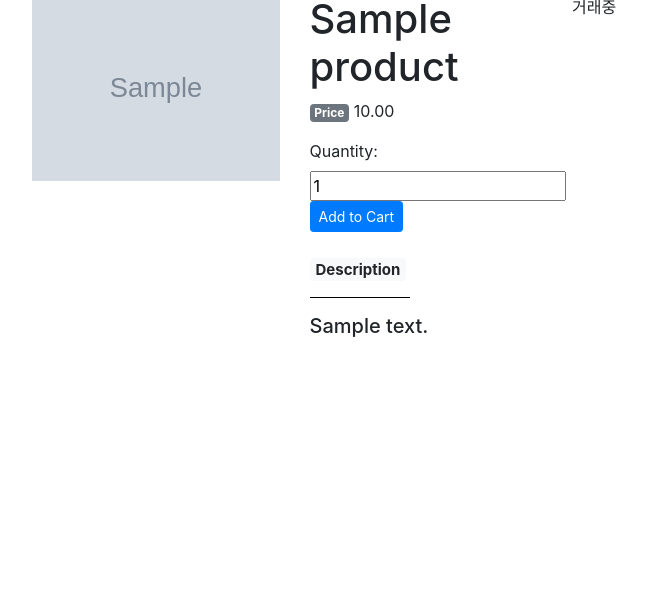
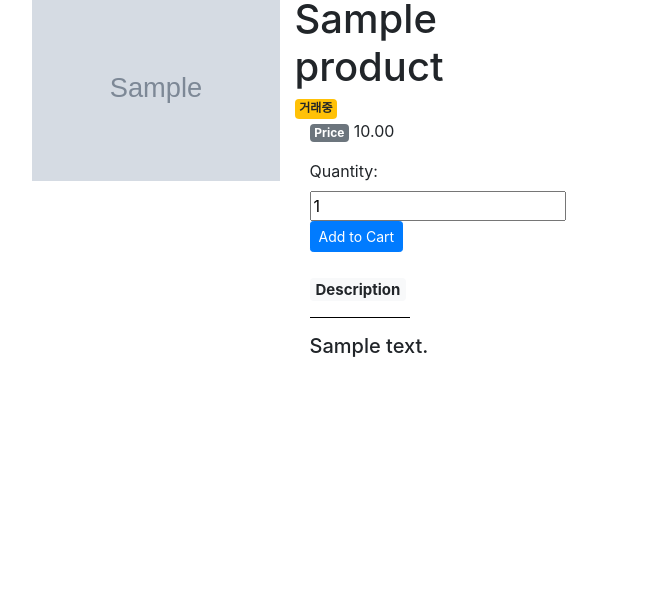
Before and after one commit to plenilune3/secondhand_market, a Django app: a page that uses shop/templates/shop/detail.html in a window 1280 px wide. Shown: the part 137-751 px from the top of the page, without its empty margins (68-715 px from the left). Run offline with Django 3.2, Linux system fonts and the light colour scheme; a user stored in the database is signed in; tables that the repository leaves empty hold one stand-in row (values such as "Sample post"); grey boxes marked "Sample" are stand-in pictures; some libraries are stand-ins or nearby versions.

Commit message:
거래 상황 badge 바꿈

```diff
--- a/shop/templates/shop/detail.html
+++ b/shop/templates/shop/detail.html
@@ -1,16 +1,31 @@
 {% extends 'base.html' %}
 {% block title %}Product Detail{% endblock %}
 {% block content %}
-
-
         <div class="container">
             <div class="row">
                 <div class="col-lg-3">
                     <img src="{{product.image.url}}" width="100%">
                 </div>
                 <div class="col-lg-3">
-                    <h1 class="display-6">{{product.name}}</h1>
-
+                    <div class="row">
+                    <h1 class="display-6" style="width:fit-content;">{{product.name}}</h1>
+                    {% if product.product_state == 0 %}
+                    <div class="badge badge-primary" style="height:20px; margin: auto 0px;">판매중</div>
+                    <form action="deploy_contract">
+                        <input type="hidden" name="buyer" value="{{ user.username }}">
+                        <input type="hidden" name="seller" value="{{ product.user_id }}">
+                    </form>
+                    <button onclick="location.href=''" type="button" class="btn btn-light">구매하기</a>
+                {% elif product.product_state == 1%}
+                    <div class="badge badge-warning" style="height:20px; margin: auto 0px;">거래중</div>
+                    {% if product.buyer == user.username %}
+                    <a href="buy_contract" type="button" class="badge badge-info"
+                     style="height:20px; margin: auto 0px;">거래확정</a>
+                    {% endif %}
+                {% elif product.product_state == 2 %}
+                    <div class="badge badge-success" style="height:20px; margin: auto 0px;">거래완료</div>
+                {% endif %}
+                </div>
                     <p><span class="badge badge-secondary">Price</span> {{product.price}}</p>
 {#                    <form action="" method="post">#}
                     <form action="{% url 'cart:product_add' product.id %}" method="post">
@@ -31,23 +46,11 @@
                         {% endif %}
                     </form>
                     <a href="update" type="button">안녕</a>
-                {% elif user.is_authenticated %}
-                    {% if product.product_state == 0 %}
-                        <div>판매중</div>
-                        <form action="deploy_contract">
-                            <input type="hidden" name="buyer" value="{{ user.username }}">
-                            <input type="hidden" name="seller" value="{{ product.user_id }}">
-                        </form>
-                        <!-- <a href="" type="button">구매하기</a> -->
-                    {% elif product.product_state == 1%}
-                        <div>거래중</div>
-                        {% if product.buyer == user.username %}
-                        <a href="buy_contract" type="button">거래확정</a>
+
+                    <div>
+
                 {% endif %}
-                    {% elif product.product_state == 2 %}
-                        <div>거래완료</div>
-                    {% endif %}
-                {% endif %}
+                </div>
             </div>
 
         </div>
```
Lines whose indentation alone changed are shown as unchanged.
